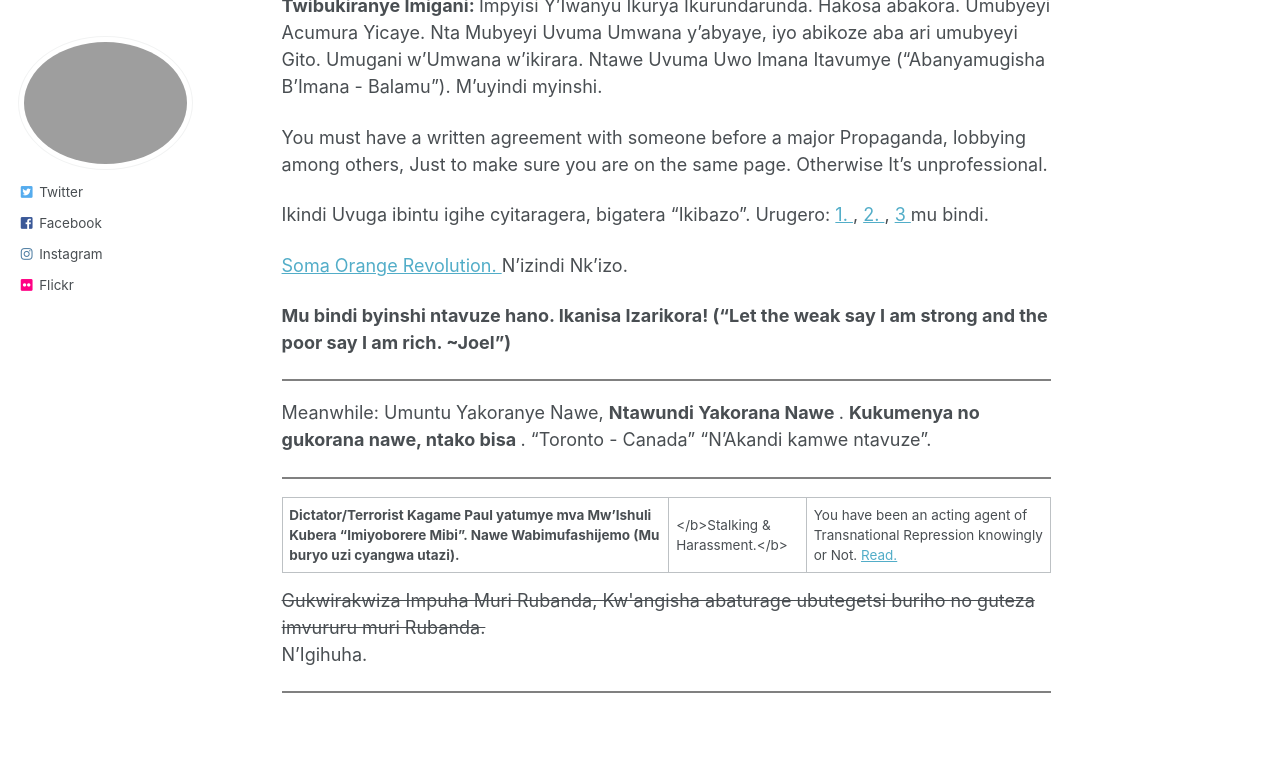
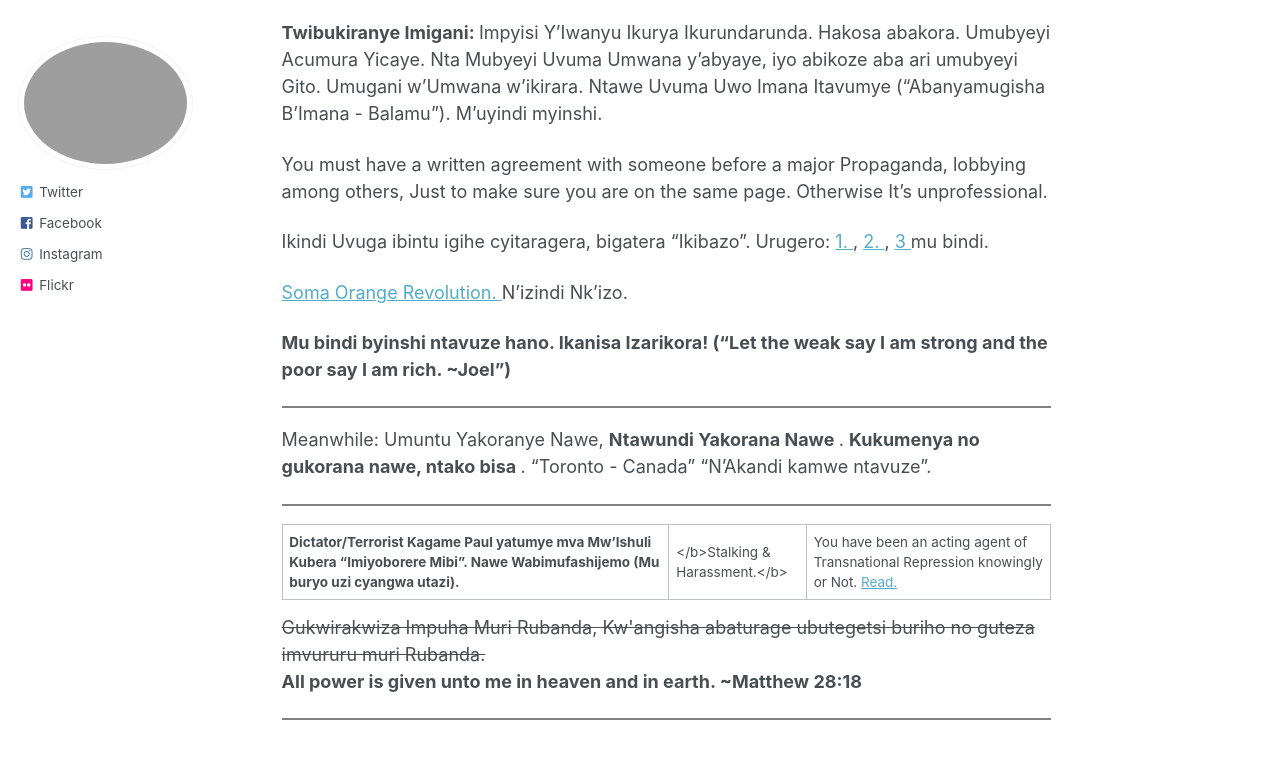
Before and after one commit to phdcsseiden/phdcsseiden.github.io, a Jekyll site: the page built from _pages/Gitwaza.md, in a window 1280 px wide and 900 px high, scrolled down 1852 px. Shown: the top 759 px of the window. Built offline with Jekyll 4.4.1, drawn with Linux system fonts in a browser that asks for light colours; some of the changed text lies outside the part shown.

Commit message:
Update Gitwaza.md

```diff
--- a/_pages/Gitwaza.md
+++ b/_pages/Gitwaza.md
@@ -13,7 +13,7 @@
 
 
 <b> Now therefore, be wise, O kings; Be instructed,
-you judges of the earth. ~ Psalms 2:10 </b>
+you judges of the earth. ~ Psalms 2:10 </b> As a king and judge let me apply Duty.
 
 
 <hr style="height:2px;border-width:0;color:gray;background-color:gray">
@@ -81,7 +81,11 @@
 <b> Dictator/Terrorist Kagame Paul yatumye mva Mw'Ishuli Kubera "Imiyoborere Mibi". Nawe Wabimufashijemo (Mu buryo uzi cyangwa utazi). </b> | </b>Stalking & Harassment.</b>| You have been an acting agent of Transnational Repression knowingly or Not. <a href=" https://www.fbi.gov/investigate/counterintelligence/transnational-repression "> Read. </a>
 
 
-<s> Gukwirakwiza Impuha Muri Rubanda, Kw'angisha abaturage ubutegetsi buriho no guteza imvururu muri Rubanda. </s> N'Igihuha.
+<s> Gukwirakwiza Impuha Muri Rubanda, Kw'angisha abaturage ubutegetsi buriho no guteza imvururu muri Rubanda. </s>
+
+
+<b> All power is given unto me in heaven and in
+earth. ~Matthew 28:18 </b>
 
 
 <hr style="height:2px;border-width:0;color:gray;background-color:gray">
```
